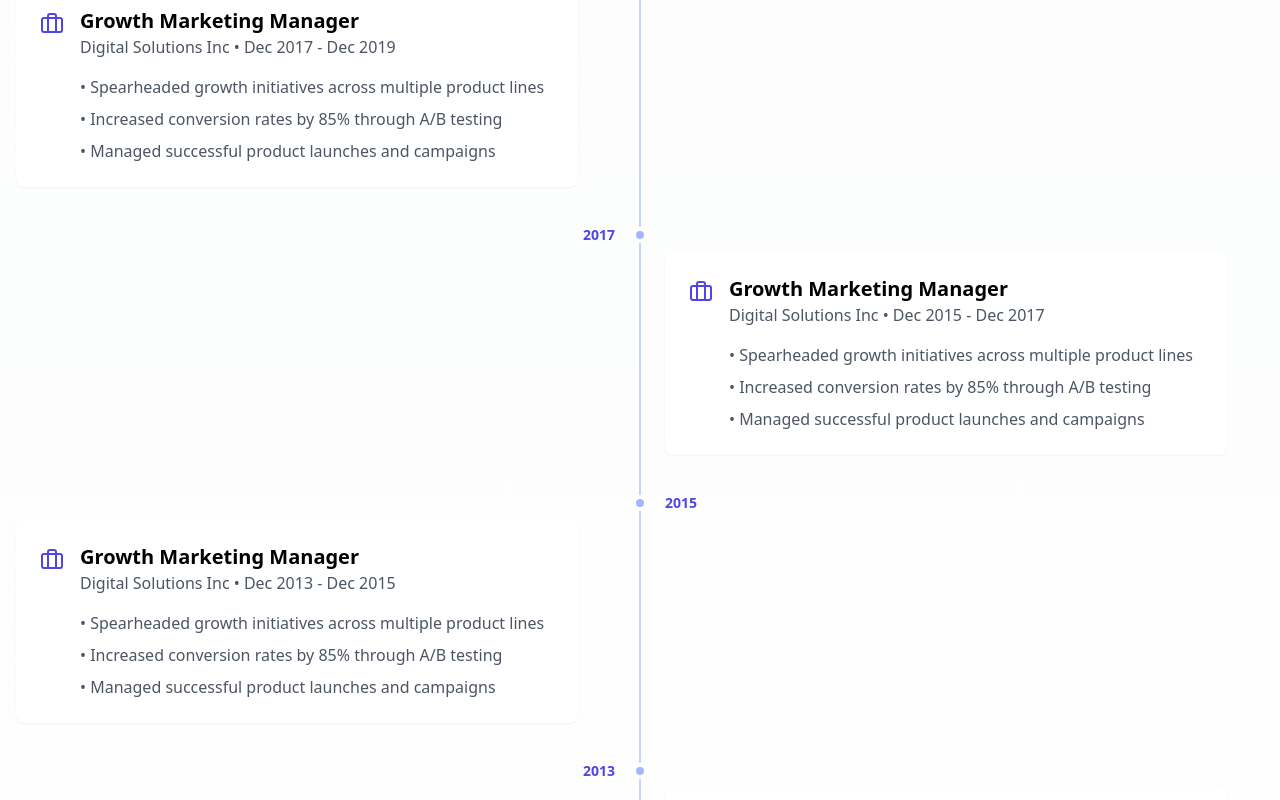
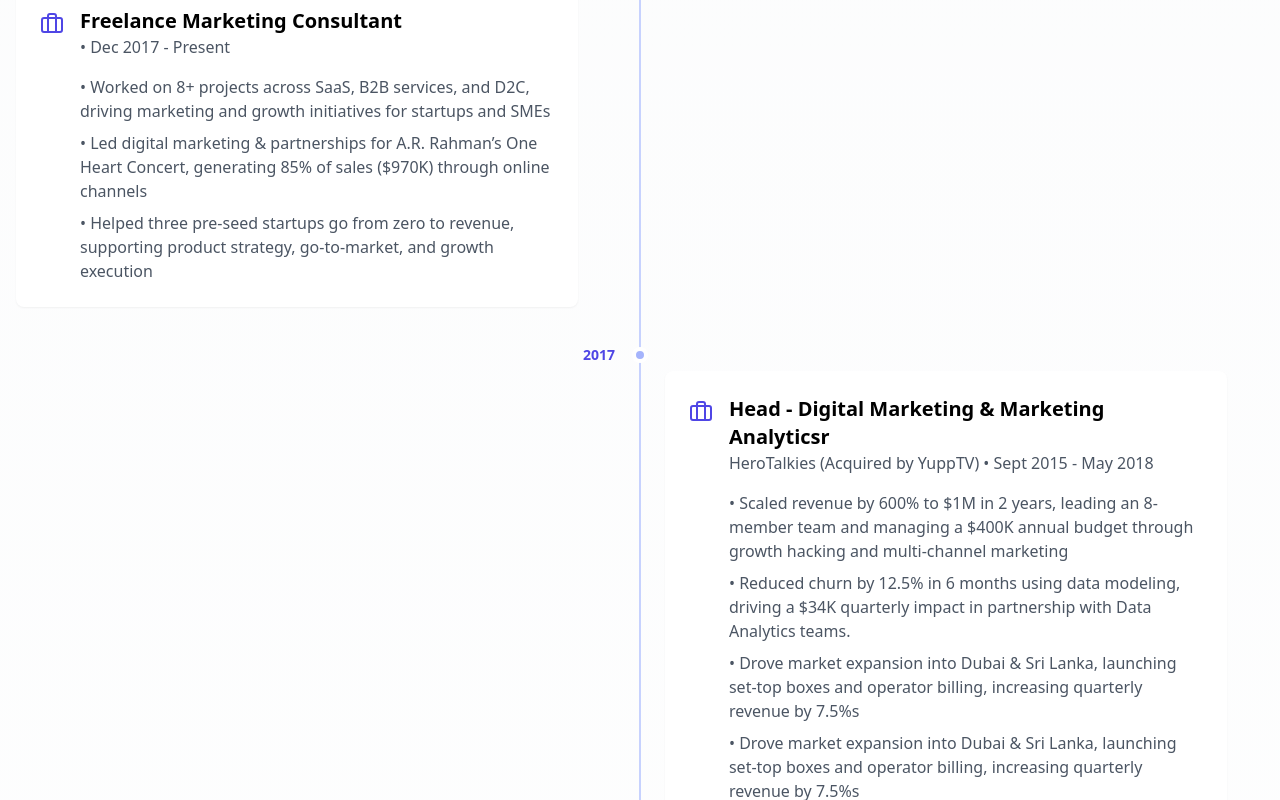
Before and after one commit to jegan2388/Personalsite, a React (Vite) app: page / in a window 1280 px wide. Shown: the part 2180-2980 px from the top of the page. Built offline with nearby package versions, Linux system fonts and the light colour scheme.

Commit message:
Update App.tsx

```diff
--- a/src/App.tsx
+++ b/src/App.tsx
@@ -174,12 +174,12 @@ function App() {
                   <div className="flex items-start">
                     <Briefcase className="h-6 w-6 text-indigo-600 mt-1 flex-shrink-0" />
                     <div className="ml-4">
-                      <h3 className="text-xl font-semibold">Growth Marketing Manager</h3>
-                      <p className="text-gray-600">Digital Solutions Inc • Dec 2017 - Dec 2019</p>
+                      <h3 className="text-xl font-semibold">Freelance Marketing Consultant</h3>
+                      <p className="text-gray-600"> • Dec 2017 - Present</p>
                       <ul className="mt-4 space-y-2 text-gray-600">
-                        <li>• Spearheaded growth initiatives across multiple product lines</li>
-                        <li>• Increased conversion rates by 85% through A/B testing</li>
-                        <li>• Managed successful product launches and campaigns</li>
+                        <li>• Worked on 8+ projects across SaaS, B2B services, and D2C, driving marketing and growth initiatives for startups and SMEs</li>
+                        <li>• Led digital marketing & partnerships for A.R. Rahman’s One Heart Concert, generating 85% of sales ($970K) through online channels</li>
+                        <li>• Helped three pre-seed startups go from zero to revenue, supporting product strategy, go-to-market, and growth execution</li>
                       </ul>
                     </div>
                   </div>
@@ -197,12 +197,13 @@ function App() {
                   <div className="flex items-start">
                     <Briefcase className="h-6 w-6 text-indigo-600 mt-1 flex-shrink-0" />
                     <div className="ml-4">
-                      <h3 className="text-xl font-semibold">Growth Marketing Manager</h3>
-                      <p className="text-gray-600">Digital Solutions Inc • Dec 2015 - Dec 2017</p>
+                      <h3 className="text-xl font-semibold">Head - Digital Marketing & Marketing Analyticsr</h3>
+                      <p className="text-gray-600">HeroTalkies (Acquired by YuppTV) • Sept 2015 - May 2018</p>
                       <ul className="mt-4 space-y-2 text-gray-600">
-                        <li>• Spearheaded growth initiatives across multiple product lines</li>
-                        <li>• Increased conversion rates by 85% through A/B testing</li>
-                        <li>• Managed successful product launches and campaigns</li>
+                        <li>• Scaled revenue by 600% to $1M in 2 years, leading an 8-member team and managing a $400K annual budget through growth hacking and multi-channel marketing</li>
+                        <li>• Reduced churn by 12.5% in 6 months using data modeling, driving a $34K quarterly impact in partnership with Data Analytics teams.</li>
+                        <li>• Drove market expansion into Dubai & Sri Lanka, launching set-top boxes and operator billing, increasing quarterly revenue by 7.5%s</li>
+                        <li>• Drove market expansion into Dubai & Sri Lanka, launching set-top boxes and operator billing, increasing quarterly revenue by 7.5%s</li>
                       </ul>
                     </div>
                   </div>
@@ -220,12 +221,12 @@ function App() {
                   <div className="flex items-start">
                     <Briefcase className="h-6 w-6 text-indigo-600 mt-1 flex-shrink-0" />
                     <div className="ml-4">
-                      <h3 className="text-xl font-semibold">Growth Marketing Manager</h3>
-                      <p className="text-gray-600">Digital Solutions Inc • Dec 2013 - Dec 2015</p>
+                      <h3 className="text-xl font-semibold">Associate - Digital Marketing & Market Research</h3>
+                      <p className="text-gray-600">GAVS Technologies • Feb 2012 - Jul 2015</p>
                       <ul className="mt-4 space-y-2 text-gray-600">
-                        <li>• Spearheaded growth initiatives across multiple product lines</li>
-                        <li>• Increased conversion rates by 85% through A/B testing</li>
-                        <li>• Managed successful product launches and campaigns</li>
+                        <li>• Revamped digital marketing strategy, enhancing brand presence and creating a new lead gen channel.</li>
+                        <li>• Drove $400K in pipeline through inbound and content marketing in 9 months</li>
+                        <li>• Provided research and strategic recommendations that helped secure a $1.3M deal with a US-based hospital.</li>
                       </ul>
                     </div>
                   </div>
```
